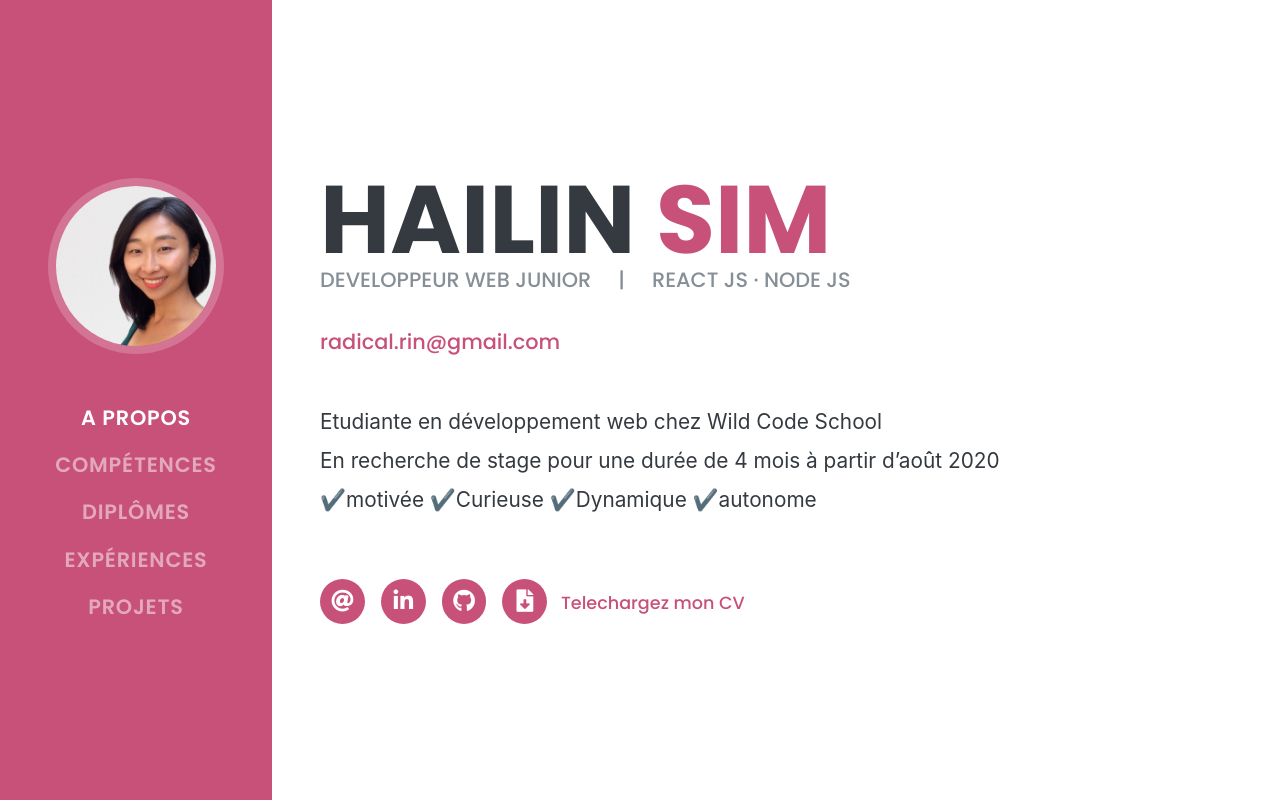
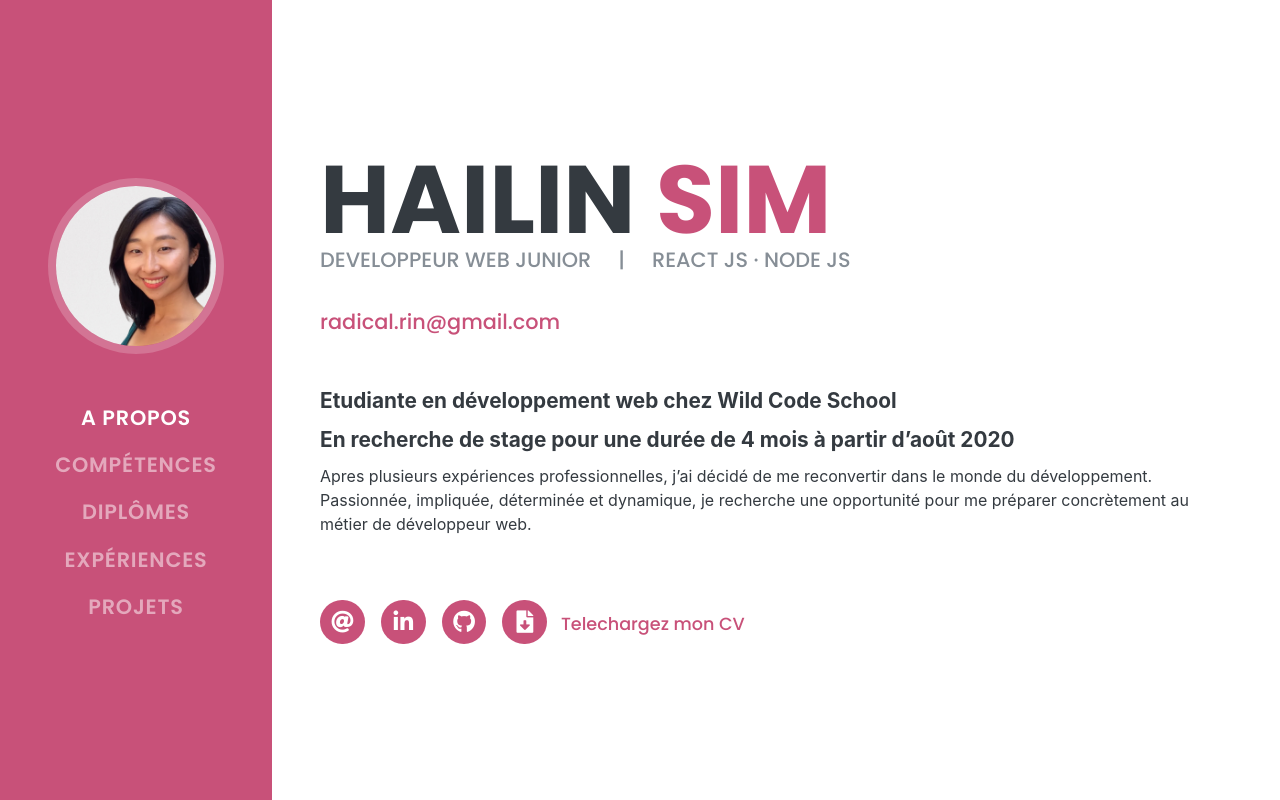
Before and after one commit to Lenasim/cv_web, a React (Create React App) app: page / in a window 1280 px wide. Shown: the top 800 px of the page. Built offline with nearby package versions, Linux system fonts and the light colour scheme.

Commit message:
CV pdf changed

```diff
--- a/public/style.css
+++ b/public/style.css
@@ -55,8 +55,12 @@ body {
 
   p.lead {
     color: #343a40;
+    font-size: 1rem;
+    font-weight: 400;
+  }
+  p.bold{
+    font-weight: 700;
     font-size: 1.3rem;
-    font-weight: 400;
   }
 
   .subheading {
--- a/src/components/ElementAbout.js
+++ b/src/components/ElementAbout.js
@@ -13,9 +13,11 @@ const ElementAbout = () => {
                     <br />
                     <br /> <a href="mailto:radical.rin@gmail.com">radical.rin@gmail.com</a>
                 </div>
-                <p className="lead">Etudiante en développement web chez Wild Code School </p>
-                <p className="lead"> En recherche de stage pour une durée de 4 mois à partir d’août 2020</p>
-                <p className="lead mb-5"> ✔️motivée ✔️Curieuse ✔️Dynamique ✔️autonome </p>
+                <p className="lead bold">Etudiante en développement web chez Wild Code School </p>
+                <p className="lead bold"> En recherche de stage pour une durée de 4 mois à partir d’août 2020</p>
+                <p className="lead mb-5"> Apres plusieurs expériences professionnelles, j’ai décidé de me reconvertir dans le monde du
+développement. Passionnée, impliquée, déterminée et dynamique, je recherche une opportunité
+pour me préparer concrètement au métier de développeur web. </p>
                 <div className="social-icons subheading">
                     <a href="mailto:radical.rin@gmail.com">
                         <i className="fas fa-at"></i>
@@ -26,7 +28,7 @@ const ElementAbout = () => {
                     <a href="https://github.com/lenasim">
                         <i className="fab fa-github"></i>
                     </a>
-                    <a href="file/CV-Dev-Stage-Hailin SIM -Aout.pdf">
+                    <a href="file/CV-HailinSIM-stage-2020.pdf">
                         <i className="fas fa-file-download"></i>
                     </a> &nbsp; Telechargez mon CV
                 </div>
```
Also changed, not shown: src/components/Content.js (+0 -12 lines), 2 other files (tests, documents, lock files or other folders).
